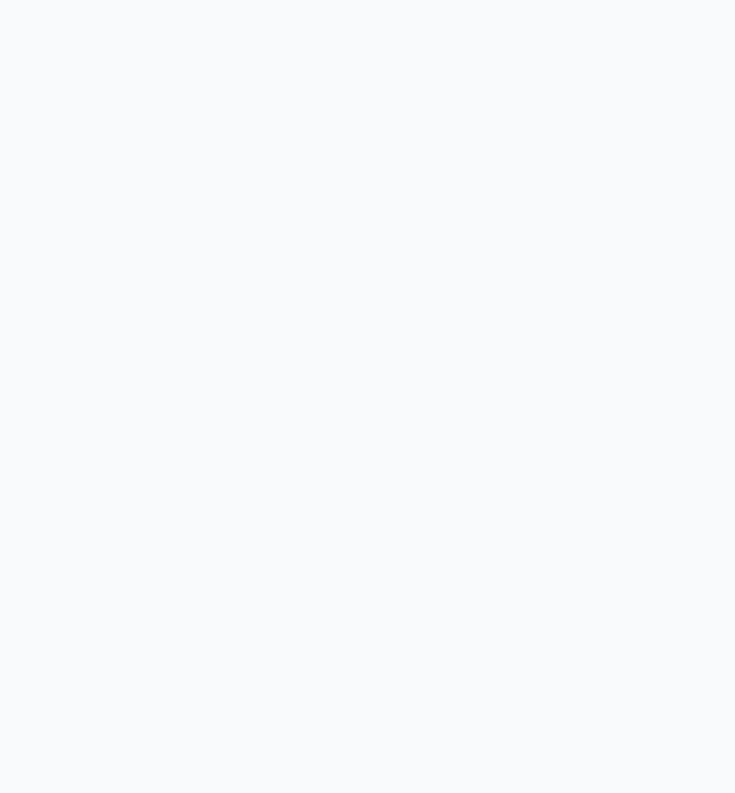
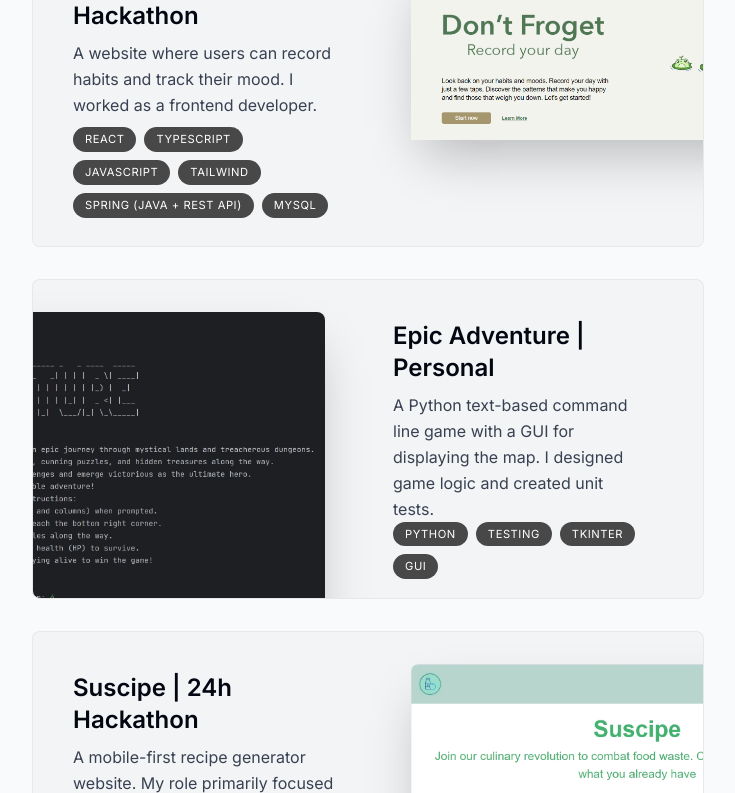
Before and after one commit to zengyifei327/Portfolio, a Next.js app: page / in a window 1280 px wide. Shown: the part 1427-2220 px from the top of the page, without its empty margins (272-1007 px from the left). Before the commit the page ends 1286 px from the top, so only its background shows below. Built offline with nearby package versions, Linux system fonts and the light colour scheme.

Commit message:
Implement projects section

```diff
--- a/app/page.tsx
+++ b/app/page.tsx
@@ -1,12 +1,15 @@
 import Intro from '@/components/intro'
 import SectionDivider from "@/components/section-divider";
 import About from '@/components/about'
+import Projects from '@/components/projects'
+
 export default function Home() {
   return (
     <main className="flex flex-col items-center px-4">
       <Intro />
       <SectionDivider />
       <About />
+      <Projects />
     </main>
   )
 }
--- /dev/null
+++ b/components/project.tsx
@@ -0,0 +1,76 @@
+"use client";
+
+import { useRef } from "react";
+import Link from 'next/link';
+import { projectsData } from "@/lib/data";
+import Image from "next/image";
+import { motion, useScroll, useTransform } from "framer-motion";
+
+type ProjectProps = (typeof projectsData)[number];
+
+export default function Project({
+    title,
+    description,
+    tags,
+    imageUrl,
+    projectUrl, // Assuming each project has a URL
+}: ProjectProps) {
+    const ref = useRef<HTMLDivElement>(null);
+    const { scrollYProgress } = useScroll({
+        target: ref,
+        offset: ["0 1", "1.33 1"],
+    });
+    const scaleProgess = useTransform(scrollYProgress, [0, 1], [0.8, 1]);
+    const opacityProgess = useTransform(scrollYProgress, [0, 1], [0.6, 1]);
+
+    return (
+        <motion.div
+            ref={ref}
+            style={{
+                scale: scaleProgess,
+                opacity: opacityProgess,
+            }}
+            className="group mb-3 sm:mb-8 last:mb-0"
+        >
+            <Link href={projectUrl} passHref>
+                <a>
+                    <section className="bg-gray-100 max-w-[42rem] border border-black/5 rounded-lg overflow-hidden sm:pr-8 relative sm:h-[20rem] hover:bg-gray-200 transition sm:group-even:pl-8 dark:text-white dark:bg-white/10 dark:hover:bg-white/20">
+                        <div className="pt-4 pb-7 px-5 sm:pl-10 sm:pr-2 sm:pt-10 sm:max-w-[50%] flex flex-col h-full sm:group-even:ml-[18rem]">
+                            <h3 className="text-2xl font-semibold">{title}</h3>
+                            <p className="mt-2 leading-relaxed text-gray-700 dark:text-white/70">
+                                {description}
+                            </p>
+                            <ul className="flex flex-wrap mt-4 gap-2 sm:mt-auto">
+                                {tags.map((tag, index) => (
+                                    <li
+                                        className="bg-black/[0.7] px-3 py-1 text-[0.7rem] uppercase tracking-wider text-white rounded-full dark:text-white/70"
+                                        key={index}
+                                    >
+                                        {tag}
+                                    </li>
+                                ))}
+                            </ul>
+                        </div>
+                        <Image
+                            src={imageUrl}
+                            alt="Project I worked on"
+                            quality={95}
+                            className="absolute hidden sm:block top-8 -right-40 w-[28.25rem] rounded-t-lg shadow-2xl
+                            transition
+                            group-hover:scale-[1.04]
+                            group-hover:-translate-x-3
+                            group-hover:translate-y-3
+                            group-hover:-rotate-2
+
+                            group-even:group-hover:translate-x-3
+                            group-even:group-hover:translate-y-3
+                            group-even:group-hover:rotate-2
+
+                            group-even:right-[initial] group-even:-left-40"
+                        />
+                    </section>
+                </a>
+            </Link>
+        </motion.div>
+    );
+}
--- /dev/null
+++ b/components/projects.tsx
@@ -0,0 +1,21 @@
+"use client";
+
+import React from "react";
+import SectionHeading from "./section-heading";
+import { projectsData } from "@/lib/data";
+import Project from "./project";
+
+export default function Projects() {
+    return (
+        <section id="projects" className="scroll-mt-28 mb-28">
+            <SectionHeading>My projects</SectionHeading>
+            <div>
+                {projectsData.map((project, index) => (
+                    <React.Fragment key={index}>
+                        <Project {...project} />
+                    </React.Fragment>
+                ))}
+            </div>
+        </section>
+    );
+}
--- a/lib/data.ts
+++ b/lib/data.ts
@@ -86,32 +86,36 @@ export const experiencesData = [
 
 export const projectsData = [
     {
-        title: "Don't Froget-Record Your Life",
+        title: "Don't Froget | 2-day Hackathon",
         description:
-            "During a 2-day hackathon, I worked as a frontend developer on a project where users can record habits and track their mood.",
+            "A website where users can record habits and track their mood. I worked as a frontend developer.",
         tags: ["React", "Typescript", "Javascript", "Tailwind", "Spring (Java + Rest API)", "MySQL"],
         imageUrl: frogImg,
+        projectUrl: "https://devpost.com/software/don-t-froget",
     },
     {
-        title: "Epic Adventure",
+        title: "Epic Adventure | Personal",
         description:
-            "I developed a Python text-based command line game and created unit tests. Additionally, I implemented a GUI for displaying the map.",
+            "A Python text-based command line game with a GUI for displaying the map. I designed game logic and created unit tests.",
         tags: ["Python", "Testing", "Tkinter", "GUI"],
         imageUrl: gameImg,
+        projectUrl: "https://github.com/zengyifei327/Epic-Adventure-Game",
     },
     {
-        title: "Suscipe",
+        title: "Suscipe | 24h Hackathon",
         description:
-            "During a 24-hour hackathon, I led a team of 4 individuals in building a mobile-first recipe generator website. My role primarily focused on backend development.",
-        tags: ["Javascript", "CSS", "Web API", "JSON"],
+            "A mobile-first recipe generator website. My role primarily focused on backend development.",
+        tags: ["Javascript", "CSS", "Web API", "JSON", "Figma"],
         imageUrl: susImg,
+        projectUrl: "https://sustainablerecipes-50334.web.app/",
     },
     {
-        title: "Cheapest Eggs",
+        title: "Cheapest Eggs | Academic",
         description:
-            "In a team of 4, I built a mobile-first grocery price search and sharing website, using Agile Scrum and Git for version control. I developed a responsive frontend with HTML, CSS, JavaScript, Bootstrap, and jQuery, and handled the backend using Firebase for optimized functionality.",
+            "Developed a mobile-first grocery price search and sharing website as a full-stack developer.",
         tags: ["Javascript", "CSS", "Bootstrap", "jQuery", "Firebase", "Agile", "Figma", "Trello"],
         imageUrl: eggImg,
+        projectUrl: "https://dtc08-699f5.web.app/index.html",
     },
 ] as const;
 
```
